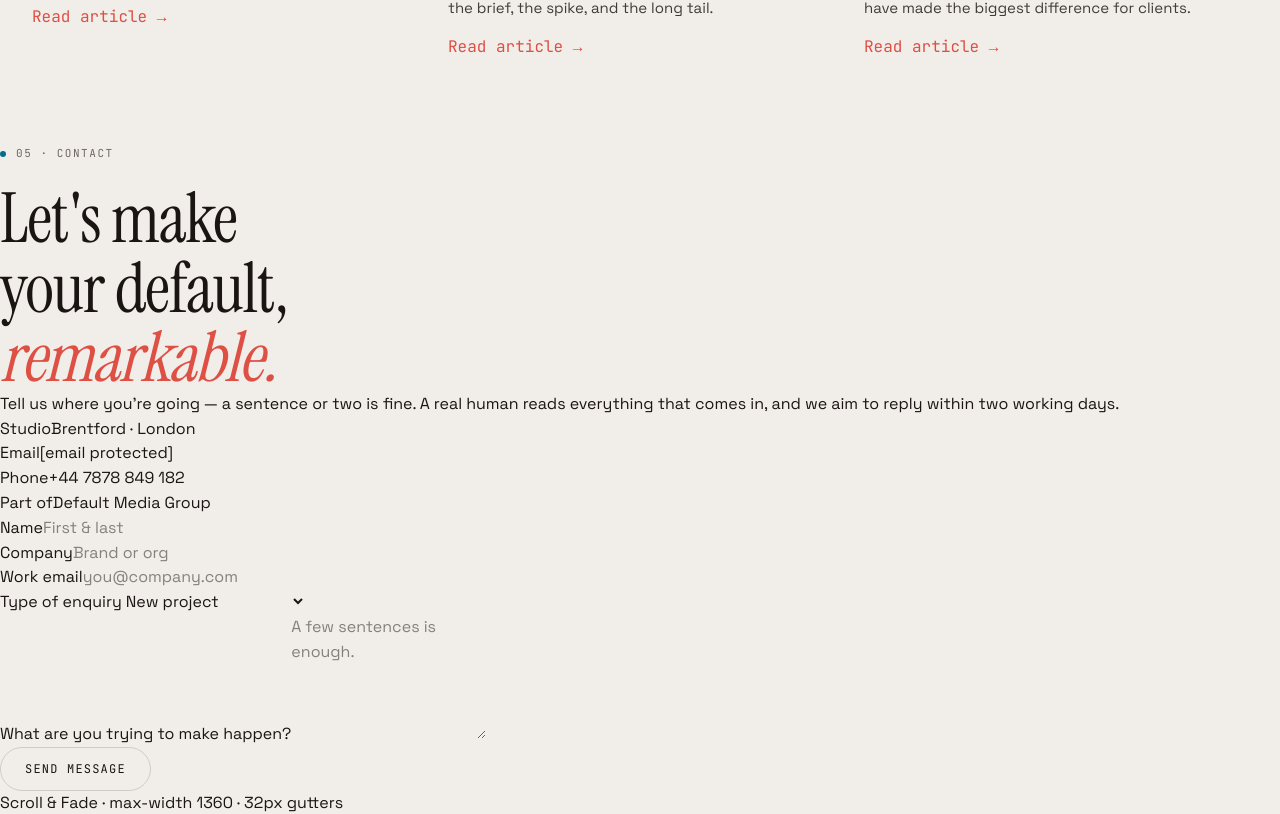
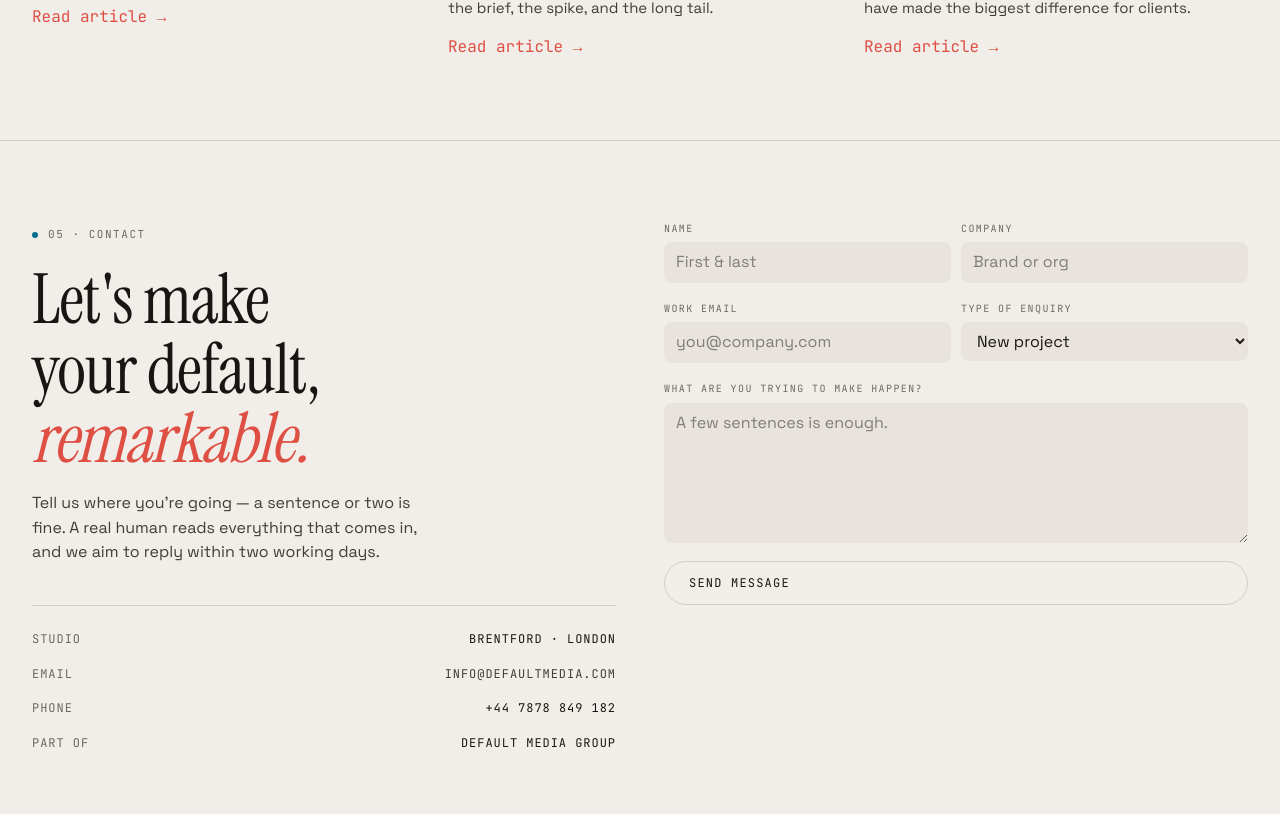
Before and after one commit to Dbrowne14/Default_Social_AI, a Next.js app: page / in a window 1280 px wide. Shown: the part 4808-5622 px from the top of the page. Built offline with nearby package versions, Linux system fonts and the light colour scheme.

Commit message:
Contact form styling

```diff
--- a/app/globals.css
+++ b/app/globals.css
@@ -209,4 +209,13 @@
     @apply bg-accent-deep;
     transform: translateY(-1px);
   }
+
+  .form-field {
+    @apply bg-ink-2 border-line text-cream rounded-lg px-3 py-2;
+    font: inherit;
+  }
+
+  .form-field:focus {
+    @apply outline-none border-accent;
+  }
 }
--- a/components/home/ContactForm.tsx
+++ b/components/home/ContactForm.tsx
@@ -2,70 +2,69 @@ import React from 'react'
 
 const ContactForm = () => {
   return (
-      <section className="contact" id="contact" data-screen-label="Contact">
-        <div className="container">
+      <section className="border-t border-line bg-ink" id="contact" data-screen-label="Contact">
+        <div className="container-custom py-20 grid grid-cols-1 gap-10 md:grid-cols-2 md:gap-12">
           <div>
             <div className="eyebrow">05 · Contact</div>
-            <h2 className="serif" style={{ marginTop: "20px" }}>
+            <h2 className="font-serif text=[clamp(40px,5vw,80px)] mt-5">
               Let's make
               <br />
               your default,
               <br />
-              <em style={{ color: "var(--accent)" }}>remarkable.</em>
+              <em className="text-accent">remarkable.</em>
             </h2>
-            <p className="lead">
+            <p className="text-cream-2 max-w-[38ch] mt-4.5">
               Tell us where you're going — a sentence or two is fine. A real
               human reads everything that comes in, and we aim to reply within
               two working days.
             </p>
 
-            <div className="meta-list">
-              <div className="row">
-                <span className="k">Studio</span>
+            <div className="mt-10 flex flex-col gap-4 border-t border-line pt-6">
+              <div className="flex justify-between items-center font-mono text-[12px] tracking-[0.08em] uppercase">
+                <span className="text-muted">Studio</span>
                 <span>Brentford · London</span>
               </div>
-              <div className="row">
-                <span className="k">Email</span>
+              <div className="flex justify-between items-center font-mono text-[12px] tracking-[0.08em] uppercase">
+                <span className="text-muted">Email</span>
                 <span>
                   <a
-                    href="/cdn-cgi/l/email-protection"
-                    className="__cf_email__"
-                    data-cfemail="7e171018113e1a1b181f0b120a131b1a171f501d1113"
+                    href="mailto:info@defaultmedia.com"
+                    className="footer-links"
                   >
-                    [email&#160;protected]
+                    info@defaultmedia.com
                   </a>
                 </span>
               </div>
-              <div className="row">
-                <span className="k">Phone</span>
+              <div className="flex justify-between items-center font-mono text-[12px] tracking-[0.08em] uppercase">
+                <span className="text-muted">Phone</span>
                 <span>+44 7878 849 182</span>
               </div>
-              <div className="row">
-                <span className="k">Part of</span>
+              <div className="flex justify-between items-center font-mono text-[12px] tracking-[0.08em] uppercase">
+                <span className="text-muted">Part of</span>
                 <span>Default Media Group</span>
               </div>
             </div>
           </div>
 
-          <form>
-            <div className="form-grid">
-              <div className="form-row">
-                <label>Name</label>
-                <input type="text" placeholder="First &amp; last" />
+          <form className="flex flex-col gap-4.5">
+            <div className="grid grid-cols-1 xs520:grid-cols-2 gap-2.5">
+              <div className="flex flex-col gap-1.5">
+                <label className="font-mono text-[10px] tracking-[0.14em] uppercase text-muted">Name</label>
+                <input className="form-field" type="text" placeholder="First &amp; last" />
               </div>
-              <div className="form-row">
-                <label>Company</label>
-                <input type="text" placeholder="Brand or org" />
+              <div className="flex flex-col gap-1.5">
+                <label className="font-mono text-[10px] tracking-[0.14em] uppercase text-muted">Company</label>
+                <input className="form-field" type="text" placeholder="Brand or org" />
               </div>
             </div>
-            <div className="form-grid">
-              <div className="form-row">
-                <label>Work email</label>
-                <input type="email" placeholder="you@company.com" />
+            <div className="grid grid-cols-1 xs520:grid-cols-2 gap-2.5">
+              <div className="flex flex-col gap-1.5">
+                <label className="font-mono text-[10px] tracking-[0.14em] uppercase text-muted">Work email</label>
+                <input className="form-field" type="email" placeholder="you@company.com" />
               </div>
-              <div className="form-row">
-                <label>Type of enquiry</label>
-                <select>
+              <div className="flex flex-col gap-1.5">
+                <label className="font-mono text-[10px] tracking-[0.14em] uppercase text-muted">Type of enquiry</label>
+                <select className="form-field">
                   <option>New project</option>
                   <option>Retained partnership</option>
                   <option>Speaking &amp; press</option>
@@ -74,17 +73,17 @@ const ContactForm = () => {
                 </select>
               </div>
             </div>
-            <div className="form-row">
-              <label>What are you trying to make happen?</label>
+            <div className="flex flex-col gap-1.5">
+              <label className="font-mono text-[10px] tracking-[0.14em] uppercase text-muted">What are you trying to make happen?</label>
               <textarea
                 rows={5}
                 placeholder="A few sentences is enough."
+                className="form-field"
               ></textarea>
             </div>
             <button
-              className="btn"
+              className="btn items-end"
               type="submit"
-              style={{ alignSelf: "flex-start" }}
             >
               <span>Send message</span> <span className="arr">→</span>
             </button>
```
